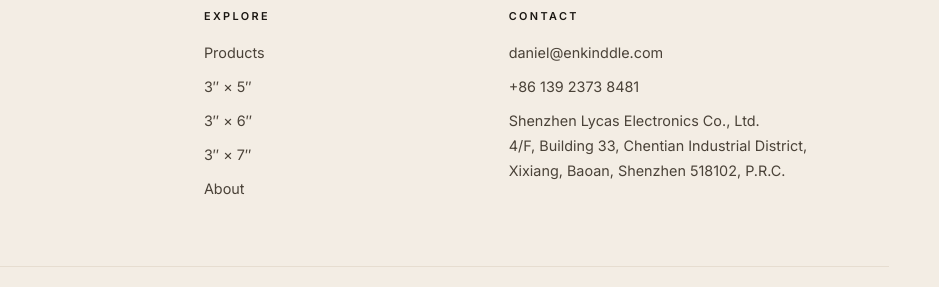
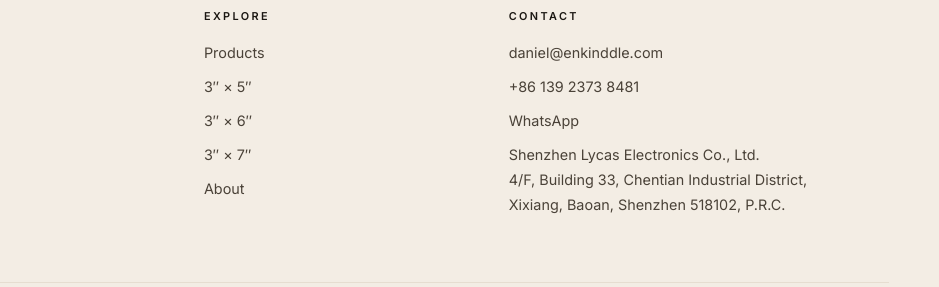
Before and after one commit to jorevanoofficial/enkinddle-site, a plain HTML site: page contact/index.html in a window 1280 px wide. Shown: the part 1233-1520 px from the top of the page, 341-1280 px from the left. Drawn offline with nearby package versions, Linux system fonts and the light colour scheme.

Commit message:
Add WhatsApp link to footer contact

```diff
--- a/contact/index.html
+++ b/contact/index.html
@@ -121,6 +121,7 @@
       <ul>
         <li><a href="mailto:daniel@enkinddle.com">daniel@enkinddle.com</a></li>
         <li><a href="tel:+8613923738481">+86 139 2373 8481</a></li>
+        <li><a href="https://wa.me/8613923738481?text=Hi%2C%20I%27d%20like%20to%20ask%20about%20ENKINDDLE%20candles" target="_blank" rel="noopener">WhatsApp</a></li>
         <li>Shenzhen Lycas Electronics Co., Ltd.<br>4/F, Building 33, Chentian Industrial District,<br>Xixiang, Baoan, Shenzhen 518102, P.R.C.</li>
       </ul>
     </div>
```
Also changed, not shown: index.html (+1 -0 lines), lycas/index.html (+1 -0 lines), products/3x5/index.html (+1 -0 lines), products/3x6/index.html (+1 -0 lines), products/enkinddle-flameless-candles-ivory-real-wax-led-candles-with-remote-1-pack-3x7/index.html (+1 -0 lines), products/index.html (+1 -0 lines).
